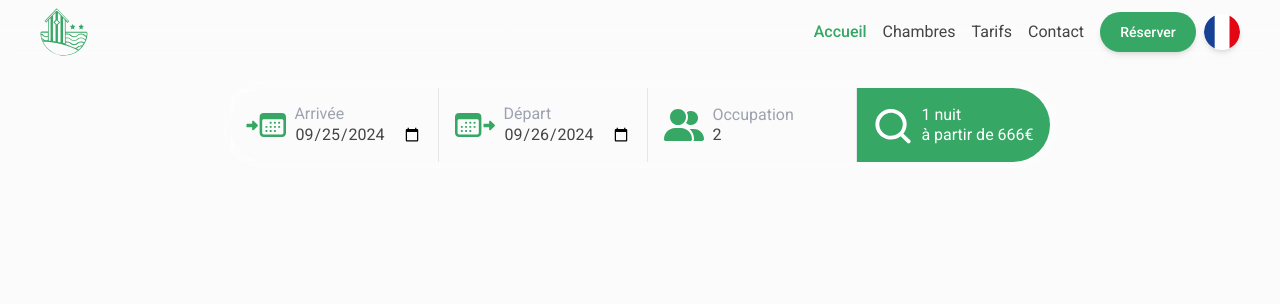
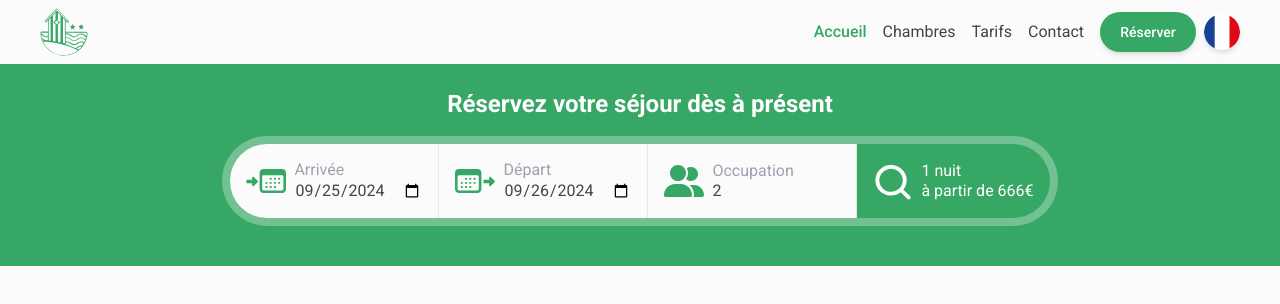
Before and after one commit to lesimpleliott/HDP-Houlgate, a React (Vite) app: page / in a window 1280 px wide. Shown: the top 304 px of the page. Built offline with nearby package versions, Linux system fonts and the light colour scheme.

Commit message:
BookBanner // Create component

```diff
--- a/locales/en/translation.json
+++ b/locales/en/translation.json
@@ -13,5 +13,7 @@
   "search": "Search",
   "night_one": "night",
   "night_other": "nights",
-  "from": "from"
+  "from": "from",
+
+  "bookBanner_title": "Book your stay now"
 }
--- a/locales/fr/translation.json
+++ b/locales/fr/translation.json
@@ -13,5 +13,7 @@
   "search": "Rechercher",
   "night_one": "nuit",
   "night_other": "nuits",
-  "from": "à partir de"
+  "from": "à partir de",
+
+  "bookBanner_title": "Réservez votre séjour dès à présent"
 }
--- /dev/null
+++ b/src/layouts/BookBanner.tsx
@@ -0,0 +1,16 @@
+import { useTranslation } from "react-i18next";
+import BookingForm from "./BookingForm/BookingForm";
+
+const BookBanner = () => {
+  const { t } = useTranslation();
+  return (
+    <section className="bg-primary-500 flex w-full flex-col items-center justify-center py-6">
+      <h2 className="px-10 text-center text-2xl font-semibold text-white">
+        {t("bookBanner_title")}
+      </h2>
+      <BookingForm />
+    </section>
+  );
+};
+
+export default BookBanner;
--- a/src/pages/Home.tsx
+++ b/src/pages/Home.tsx
@@ -1,11 +1,9 @@
-import BookingForm from "../layouts/BookingForm/BookingForm";
+import BookBanner from "../layouts/BookBanner";
 
 const Home = () => {
   return (
-    <main>
-      <section className="flex flex-col items-center justify-center">
-        <BookingForm />
-      </section>
+    <main className="flex flex-col items-center">
+      <BookBanner />
     </main>
   );
 };
```
